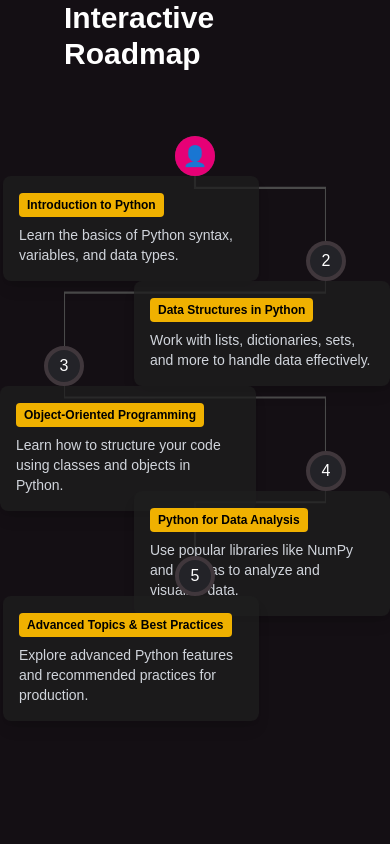
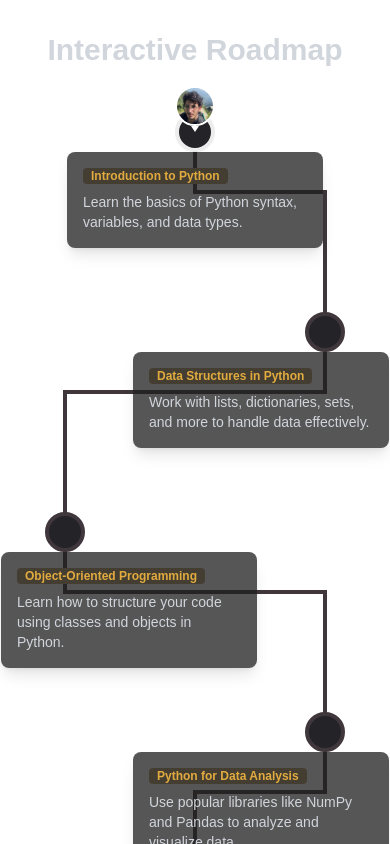
Before and after one commit to ezzypzzy/interactive-roadmap, a Next.js app: page / in a window 390 px wide. Shown: the top 844 px of the page. Built offline with nearby package versions, Linux system fonts and the light colour scheme.

Commit message:
fix styling and responsiveness

```diff
--- /dev/null
+++ b/app/components/Icons.js
@@ -0,0 +1,20 @@
+import React from "react";
+
+export function CheckIcon({ color = "rgb(22, 106, 51)", size = "1.5rem", ...props }) {
+  return (
+    <svg
+      id="Layer_1"
+      data-name="Layer 1"
+      xmlns="http://www.w3.org/2000/svg"
+      viewBox="0 0 24 24"
+      width={size}
+      height={size}
+      fill={color}
+      {...props}
+    >
+      <rect width="24" height="24" fill="none" />
+      <path d="M15.33,8.83l-4.85,4.44-1.71-2A1,1,0,1,0,7.23,12.5l2.38,2.85,0,0v0a1,1,0,0,0,.21.14l.13.1a1.06,1.06,0,0,0,.4.08h0a1.07,1.07,0,0,0,.35-.06l.09-.05a1.32,1.32,0,0,0,.2-.12l0,0h0l5.61-5.14a1,1,0,0,0-1.34-1.48Z" />
+      <path d="M12,2A10,10,0,1,0,22,12,10,10,0,0,0,12,2Zm0,18a8,8,0,1,1,8-8A8,8,0,0,1,12,20Z" />
+    </svg>
+  );
+}
--- a/app/globals.css
+++ b/app/globals.css
@@ -12,8 +12,8 @@
 
 @media (prefers-color-scheme: dark) {
   :root {
-    --background: #0a0a0a;
-    --foreground: #ededed;
+    --background: #140f14;
+    --foreground: #f0f3f5;
   }
 }
 
--- a/app/page.js
+++ b/app/page.js
@@ -1,10 +1,11 @@
 "use client";
 
-import React, { useState, useEffect } from "react";
+import React, { useState, useEffect, useRef } from "react";
 import { toast } from "react-hot-toast";
 import { motion } from "framer-motion";
 import { useRouter } from "next/navigation";
 import { roadmapData } from "../data/roadmapData";
+import { CheckIcon } from "./components/Icons";
 
 // Helper hook for managing localStorage
 function useLocalStorage(key, initialValue) {
@@ -54,9 +55,8 @@ function useIsMobile() {
 // Return a polyline string with three 90-degree turns (four segments total).
 function getZigZagPoints(start, end) {
   // mid1 & mid2 define intermediate y-coordinates to create the zig-zag
-  const mid1 = (start.y + end.y) / 2 - 40; // tweak these offsets
-  const mid2 = (start.y + end.y) / 2 + 40; // to get the desired shape
-
+  const mid1 = (start.y + end.y) / 2 - 40;
+  const mid2 = (start.y + end.y) / 2 + 40;
   return [
     `${start.x},${start.y}`, // start
     `${start.x},${mid1}`, // vertical
@@ -66,30 +66,29 @@ function getZigZagPoints(start, end) {
   ].join(" ");
 }
 
-// Desktop coordinates (x,y) for each step in a 500x900 viewBox
-const stepPositionsDesktop = [
-  { x: 250, y: 50 }, // Step 0 (center top)
-  { x: 500, y: 200 }, // Step 1 (far right)
-  { x: 0, y: 350 }, // Step 2 (far left)
-  { x: 500, y: 500 }, // Step 3 (far right)
-  { x: 250, y: 650 }, // Step 4 (center bottom)
-];
-
-// Mobile coordinates: same pattern, but with more vertical space
-const stepPositionsMobile = [
-  { x: 250, y: 100 }, // Step 0
-  { x: 500, y: 300 }, // Step 1
-  { x: 0, y: 500 }, // Step 2
-  { x: 500, y: 700 }, // Step 3
-  { x: 250, y: 900 }, // Step 4
-];
-
 export default function HomePage() {
   const router = useRouter();
   const isMobile = useIsMobile();
 
-  // Pick which array of positions to use
-  const stepPositions = isMobile ? stepPositionsMobile : stepPositionsDesktop;
+  // Ref and state to measure the container's width for responsive calculations
+  const containerRef = useRef(null);
+  const [containerWidth, setContainerWidth] = useState(0);
+
+  // Set fallback width based on device type
+  const fallbackWidth = isMobile ? 300 : 480;
+  // actualWidth is the measured width or fallback width
+  const actualWidth = containerWidth || fallbackWidth;
+
+  useEffect(() => {
+    function updateWidth() {
+      if (containerRef.current) {
+        setContainerWidth(containerRef.current.offsetWidth);
+      }
+    }
+    updateWidth();
+    window.addEventListener("resize", updateWidth);
+    return () => window.removeEventListener("resize", updateWidth);
+  }, []);
 
   // Initialize progress for each lesson (all false by default)
   const [progress, setProgress] = useLocalStorage(
@@ -104,18 +103,46 @@ export default function HomePage() {
   }, []);
   if (!mounted) return null;
 
+  // Define layout parameters based on device type
+  const totalSteps = roadmapData.length;
+  const verticalSpacing = isMobile ? 200 : 150; // vertical gap between nodes
+  const topMargin = isMobile ? 0 : 0;
+  const bottomMargin = isMobile ? 0 : 0;
+
+  // Compute the dynamic height of the roadmap based on number of lessons
+  const computedHeight =
+    topMargin + bottomMargin + verticalSpacing * (totalSteps - 1);
+
+  // Dynamically calculate the positions for each lesson/node
+  // For the first and last nodes, we center them horizontally.
+  // For the intermediate nodes, alternate between left and right.
+  const horizontalPadding = 20; // a small padding from the edge
+  const stepPositions = roadmapData.map((_, index) => {
+    let x;
+    if (index === 0 || index === totalSteps - 1) {
+      x = actualWidth / 2;
+    } else {
+      x = index % 2 === 1 ? actualWidth - horizontalPadding : horizontalPadding;
+    }
+    let y = topMargin + verticalSpacing * index;
+    return { x, y };
+  });
+
   // Number of lessons completed
   const completedCount = progress.filter(Boolean).length;
 
-  // The avatar will jump to the position of the last completed step
-  // If no steps are completed, it stays at step 0
+  // The avatar jumps to the position of the last completed step.
+  // If no steps are completed, it stays at step 0.
   const avatarIndex = Math.min(completedCount, roadmapData.length - 1);
   const avatarPosition = stepPositions[avatarIndex];
 
-  // Convert a coordinate to percentage relative to the SVG viewBox (500x900)
+  // Determine which step is the next step after the avatar
+  const nextStepIndex = avatarIndex < totalSteps - 1 ? avatarIndex : -1;
+
+  // Convert a coordinate to percentage relative to the dynamic SVG viewBox
   const toPercentage = (point) => ({
-    left: `${(point.x / 500) * 100}%`,
-    top: `${(point.y / 900) * 100}%`,
+    left: `${(point.x / actualWidth) * 100}%`,
+    top: `${(point.y / computedHeight) * 100}%`,
   });
 
   // Animate the avatar from its previous position to the new one using percentages
@@ -138,18 +165,26 @@ export default function HomePage() {
   };
 
   return (
-    <main className="min-h-screen bg-[#140f14] text-white px-16">
-      <h1 className="text-3xl font-bold mb-8">Interactive Roadmap</h1>
+    <main className="min-h-screen my-8">
+      <h1 className="text-3xl font-bold text-gray-300 px-8 sm:px-16 text-center sm:text-left">
+        Interactive Roadmap
+      </h1>
 
-      {/* Outer container: position relative so we can absolutely position SVG + nodes */}
+      {/* Outer container: position relative so we can absolutely position SVG + nodes.
+          The container now uses full available width but is capped by maxWidth based on device type,
+          and overflow is visible so info cards aren't clipped. */}
       <div
-        className="relative mx-auto w-full max-w-[500px]"
-        style={{ aspectRatio: "500 / 900" }}
+        ref={containerRef}
+        className="relative mx-auto w-full overflow-visible mt-16"
+        style={{
+          height: computedHeight,
+          maxWidth: isMobile ? "300px" : "480px",
+        }}
       >
-        {/* SVG for the zig-zag path */}
+        {/* Render the SVG for the zig-zag path */}
         <svg
           className="absolute inset-0 w-full h-full"
-          viewBox="0 0 500 900"
+          viewBox={`0 0 ${actualWidth} ${computedHeight}`}
           fill="none"
           xmlns="http://www.w3.org/2000/svg"
         >
@@ -175,14 +210,14 @@ export default function HomePage() {
             const start = stepPositions[index];
             const end = stepPositions[index + 1];
 
-            // If user has completed step index, we consider the segment "completed"
+            // If user has completed step index, consider the segment "completed"
             const isSegmentComplete = progress[index];
 
             return (
               <polyline
                 key={index}
                 points={getZigZagPoints(start, end)}
-                stroke={isSegmentComplete ? "url(#pathGradient)" : "#4a4a4a"}
+                stroke={isSegmentComplete ? "url(#pathGradient)" : "#40373C"}
                 strokeWidth="4"
                 strokeLinecap="round"
               />
@@ -190,17 +225,28 @@ export default function HomePage() {
           })}
         </svg>
 
-        {/* Animated avatar that moves to the last completed step */}
+        {/* Animated avatar (location-marker style) that moves to the last completed step */}
         <motion.div
-          className="absolute w-10 h-10 rounded-full bg-pink-600 flex items-center justify-center z-30"
+          className="absolute z-30 flex flex-col items-center"
           variants={avatarVariants}
           initial="initial"
           animate="animate"
           style={{
-            transform: "translate(-50%, -50%)", // center the avatar over the point
+            // Shift left by 50% to center horizontally, shift up by 100% so the tip is the anchor
+            transform: "translate(-50%, -100%)",
           }}
         >
-          <span className="text-xl">👤</span>
+          {/* Circular top with white border and user image inside */}
+          <div className="w-10 h-10 rounded-full border-2 border-white bg-white overflow-hidden flex items-center justify-center">
+            <img
+              src="/images/user.jpg"
+              alt="User avatar"
+              className="object-cover w-full h-full"
+            />
+          </div>
+
+          {/* Triangular pointer below the circle */}
+          <div className="w-0 h-0 border-l-4 border-r-4 border-l-transparent border-r-transparent border-t-6 border-t-white bg-cover" />
         </motion.div>
 
         {/* Render each node + info card at the specified positions */}
@@ -208,15 +254,39 @@ export default function HomePage() {
           const pos = stepPositions[index];
           const isCompleted = progress[index];
 
-          // Decide whether to place the card to the left or right
-          // (so it doesn't overlay the path)
-          const isRightSide = pos.x > 200;
+          // Decide whether to place the card to the left or right based on node position
+          // For the first and last checkpoints, we don't apply the offset margin.
+          const marginClass =
+            index === 0 || index === roadmapData.length - 1
+              ? ""
+              : isMobile
+              ? isRightSide(pos, actualWidth)
+                ? "-ml-32"
+                : "ml-32"
+              : isRightSide(pos, actualWidth)
+              ? "-ml-32"
+              : "ml-32";
+
+          function isRightSide(position, width) {
+            return position.x > width / 2;
+          }
 
           // Convert absolute coordinates to percentages for responsiveness
           const posPercent = {
-            left: `${(pos.x / 500) * 100}%`,
-            top: `${(pos.y / 900) * 100}%`,
+            left: `${(pos.x / actualWidth) * 100}%`,
+            top: `${(pos.y / computedHeight) * 100}%`,
           };
+
+          // Determine the node styling
+          let nodeStyleClasses;
+          if (isCompleted) {
+            nodeStyleClasses =
+              "bg-gradient-to-r from-[#D22D1E] via-[#963AB1] to-[#20469B] border-[#EDEDED]";
+          } else if (index === nextStepIndex) {
+            nodeStyleClasses = "bg-[#232328] border-[#EDEDED]";
+          } else {
+            nodeStyleClasses = "bg-[#232328] border-[#40373C]";
+          }
 
           return (
             <div
@@ -231,24 +301,23 @@ export default function HomePage() {
               {/* The clickable circle (step node) */}
               <button
                 onClick={() => handleLessonClick(index)}
-                className={`w-10 h-10 rounded-full flex items-center justify-center cursor-pointer transition-colors border-4 ${
-                  isCompleted
-                    ? "bg-gradient-to-r from-[#D22D1E] via-[#963AB1] to-[#20469B] border-gray-200"
-                    : "bg-[#232328] border-[#40373c]"
-                }`}
+                className={`w-10 h-10 rounded-full flex items-center justify-center cursor-pointer transition-colors border-4 ${nodeStyleClasses}`}
                 aria-label={`Lesson ${lesson.moduleTitle}`}
               >
-                {isCompleted ? "✓" : index + 1}
+                {isCompleted ? "✓" : ""}
               </button>
 
-              {/* Info card offset to the side */}
+              {/* Info card offset to the side (only applied on intermediate checkpoints) */}
               <div
-                className={`absolute top-10 w-64 bg-[rgba(30,30,30,0.75)] rounded-lg p-4 shadow-lg
-                  ${isRightSide ? "-ml-32" : "ml-32"} sm:ml-0`}
+                className={`absolute top-10 w-64 bg-[rgba(30,30,30,0.75)] rounded-lg p-4 shadow-lg ${marginClass} sm:ml-0`}
               >
-                <span className="inline-block bg-yellow-500 text-black text-xs font-bold px-2 py-1 rounded">
-                  {lesson.moduleTitle}
-                </span>
+                <div className="flex items-center justify-between">
+                  <span className="inline-block bg-[rgb(68,62,50,1)] text-[rgb(226,171,64,1)] text-xs font-bold px-2 rounded">
+                    {lesson.moduleTitle}
+                  </span>
+
+                  {isCompleted && <CheckIcon />}
+                </div>
                 <p className="mt-2 text-gray-300 text-sm">
                   {lesson.description}
                 </p>
```
Also changed, not shown: public/images/user.jpg (added).
